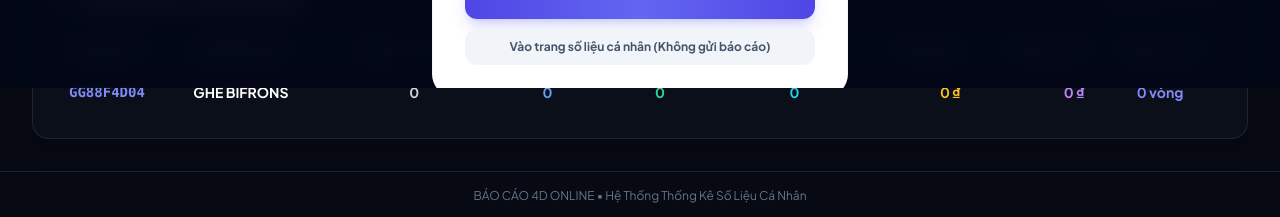
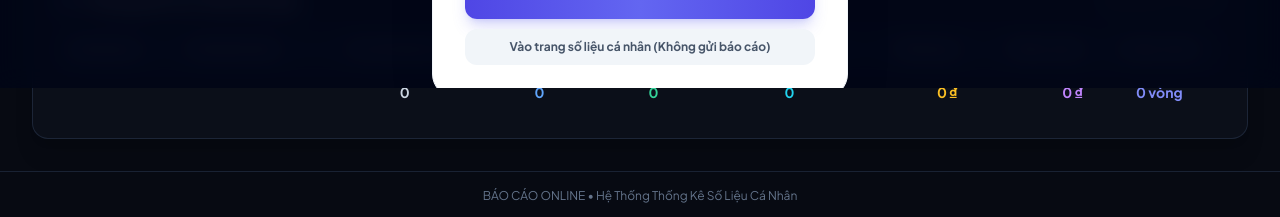
Before and after one commit to freze2212/bot-so-lieu-6d-fe, a React (Vite) app: page / in a window 1280 px wide. Shown: the part 712-929 px from the top of the page. Built offline with nearby package versions, Linux system fonts and the light colour scheme; no server answers.

Commit message:
feat: remove 4d references from frontend UI

```diff
--- a/src/App.jsx
+++ b/src/App.jsx
@@ -47,7 +47,7 @@ export default function App() {
 
       {/* Footer */}
       <footer className="py-4 text-center text-xs text-slate-500 border-t border-slate-800/80 bg-[#070a12]">
-        BÁO CÁO 4D ONLINE • Hệ Thống Thống Kê Số Liệu Cá Nhân
+        BÁO CÁO ONLINE • Hệ Thống Thống Kê Số Liệu Cá Nhân
       </footer>
     </div>
   );
--- a/src/components/UserOverviewDashboard.jsx
+++ b/src/components/UserOverviewDashboard.jsx
@@ -25,7 +25,7 @@ import UserReportForm from './UserReportForm';
 const API_BASE = import.meta.env.VITE_API_BASE || 'http://localhost:3001/api';
 
 export default function UserOverviewDashboard({ employees = [] }) {
-  const [selectedEmployeeCode, setSelectedEmployeeCode] = useState(() => localStorage.getItem('authorizedEmpCode') || 'GG88F4D04');
+  const [selectedEmployeeCode, setSelectedEmployeeCode] = useState(() => localStorage.getItem('authorizedEmpCode') || '');
   const [granularity, setGranularity] = useState('day');
   const [showReportModal, setShowReportModal] = useState(true);
   const [isAuthorized, setIsAuthorized] = useState(() => Boolean(localStorage.getItem('authorizedEmpCode')));
@@ -74,7 +74,7 @@ export default function UserOverviewDashboard({ employees = [] }) {
 
   const currentEmp = employees.find(
     (e) => e.code.toLowerCase() === selectedEmployeeCode.toLowerCase()
-  ) || { name: 'GHE BIFRONS', code: selectedEmployeeCode || 'GG88F4D04' };
+  ) || { name: '', code: selectedEmployeeCode || '' };
 
   // Strict matching set for selected employee
   const matchingCodes = new Set([
@@ -198,11 +198,11 @@ export default function UserOverviewDashboard({ employees = [] }) {
           <div className="flex items-center gap-4">
             <div className="flex items-center gap-2.5">
               <div className="w-10 h-10 rounded-xl bg-gradient-to-tr from-indigo-500 to-purple-600 text-white flex items-center justify-center font-black text-lg shadow-lg shadow-indigo-500/25">
-                4D
+                📊
               </div>
               <div>
                 <h1 className="text-xl font-black text-white tracking-tight flex items-center gap-2">
-                  <span>BÁO CÁO 4D</span>
+                  <span>BÁO CÁO</span>
                   <span className="text-xs font-semibold text-slate-400 font-mono">v1.2.0</span>
                 </h1>
                 <p className="text-xs text-slate-400">Trang Tổng Quan Cá Nhân & Số Liệu</p>
@@ -222,7 +222,7 @@ export default function UserOverviewDashboard({ employees = [] }) {
                     {emp.name} ({emp.code})
                   </option>
                 ))}
-                {employees.length === 0 && <option value="GG88F4D04" className="bg-slate-900 text-white">GHE BIFRONS (GG88F4D04)</option>}
+                {employees.length === 0 && <option value="" className="bg-slate-900 text-white">Chưa có nhân viên</option>}
               </select>
             </div>
           </div>
```
